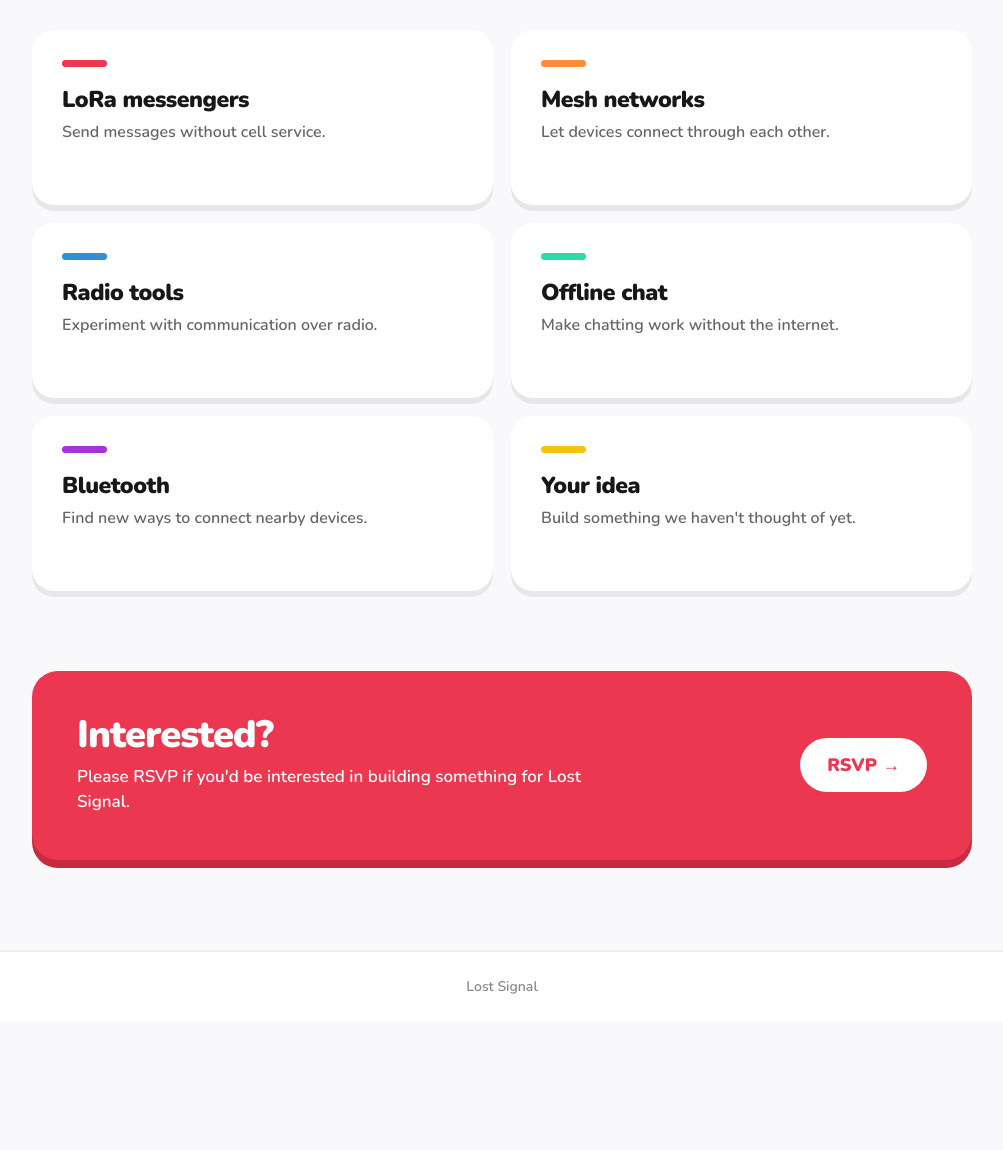
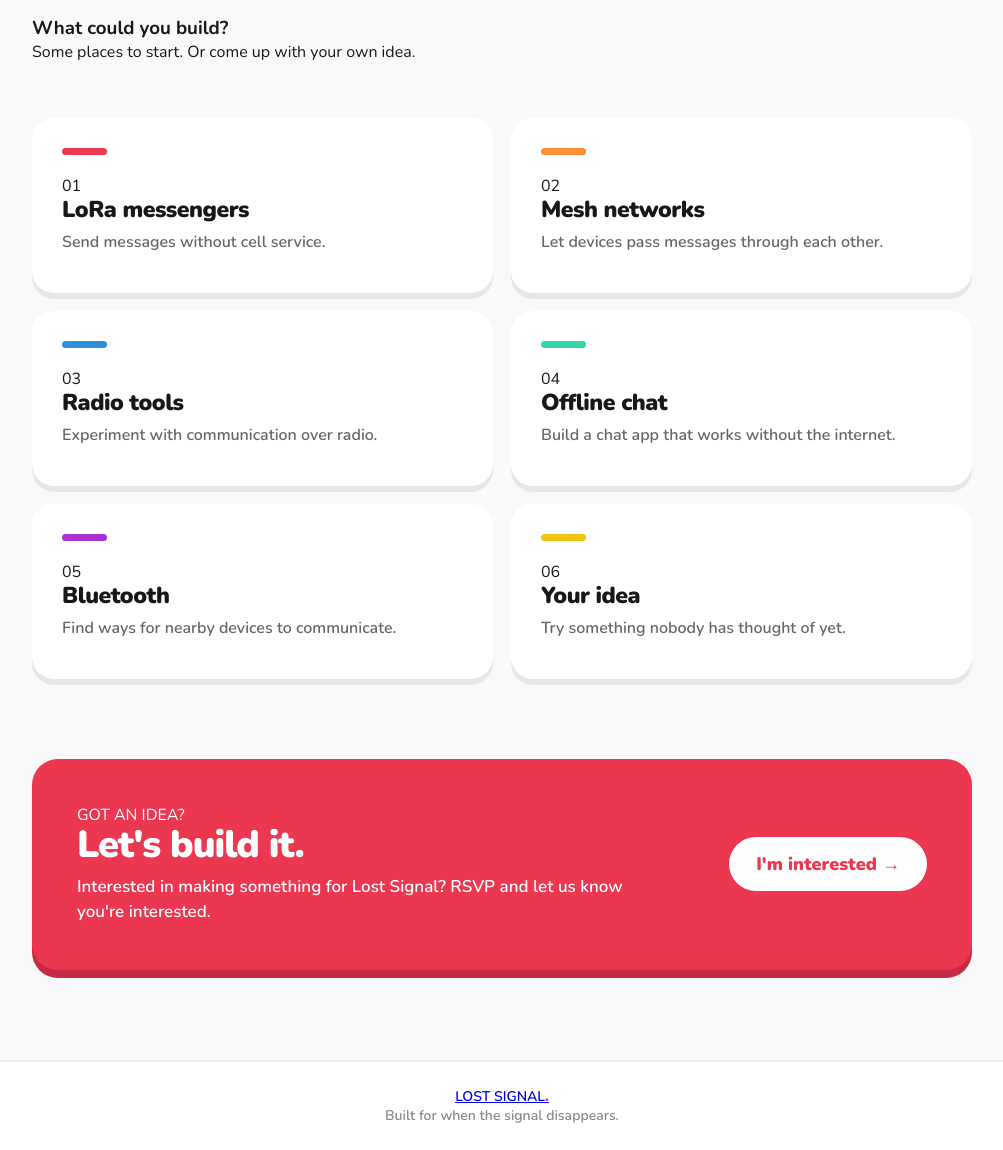
Before and after one commit to koditra/lost-signal, a plain HTML site: page index.html in a window 1280 px wide. Shown: the part 969-2119 px from the top of the page, without its empty margins (138-1141 px from the left). Before the commit the page ends 1990 px from the top, so only its background shows below. Drawn offline with nearby package versions, Linux system fonts and the light colour scheme.

Commit message:
Enhance index.html with meta tags and content updates
Added meta tags for theme color and description, updated title, and improved navigation and content structure.

```diff
--- a/index.html
+++ b/index.html
@@ -3,47 +3,64 @@
 <head>
     <meta charset="UTF-8">
     <meta name="viewport" content="width=device-width, initial-scale=1.0">
+    <meta name="theme-color" content="#080a09">
+    <meta name="description" content="Lost Signal is a Hack Club YSWS about building ways to communicate without the internet or cellular networks.">
 
-    <title>Lost Signal</title>
+    <title>Lost Signal | Hack Club</title>
 
+    <link rel="preconnect" href="https://fonts.googleapis.com">
+    <link rel="preconnect" href="https://fonts.gstatic.com" crossorigin>
+    <link href="https://fonts.googleapis.com/css2?family=Nunito:wght@400;600;700;800;900&display=swap" rel="stylesheet">
     <link rel="stylesheet" href="style.css">
 </head>
 
 <body>
+    <nav class="navbar">
+        <a class="nav-title" href="#" aria-label="Lost Signal home">
+            LOST SIGNAL<span>.</span>
+        </a>
 
-    <nav>
-        <div class="nav-title">LOST SIGNAL</div>
-
-        <a href="https://rsvp.hackclub.community/lost-signal">
-            RSVP
+        <a class="nav-rsvp" href="https://rsvp.hackclub.community/lost-signal">
+            RSVP <span aria-hidden="true">↗</span>
         </a>
     </nav>
 
     <main>
+        <section class="hero">
+            <div class="hero-grid" aria-hidden="true"></div>
 
-        <section class="hero">
             <div class="hero-content">
-
                 <div class="eyebrow">
+                    <span class="status-dot"></span>
                     A HACK CLUB YSWS
                 </div>
 
-                <h1 class="title" data-text="LOST SIGNAL">
-                    LOST SIGNAL
+                <h1 class="title">
+                    LOST<span class="title-accent">SIGNAL</span>
                 </h1>
 
                 <p class="hero-text">
                     What happens when the internet isn't there?
                 </p>
 
+                <a class="hero-link" href="#about">
+                    Find out <span aria-hidden="true">↓</span>
+                </a>
+            </div>
+
+            <div class="hero-bottom" aria-hidden="true">
+                <span>CONNECTION LOST</span>
+                <span>SEARCHING FOR SIGNAL...</span>
             </div>
         </section>
 
-
-        <section class="content">
+        <section class="content" id="about">
+            <div class="section-label">
+                <span>01</span> / THE IDEA
+            </div>
 
             <h2>
-                Stay connected.
+                Stay connected.<br>
                 <span>Even offline.</span>
             </h2>
 
@@ -57,71 +74,69 @@
                 usual ways of communicating aren't available.
             </p>
 
+            <div class="ideas-heading">
+                <h3>What could you build?</h3>
+                <p>Some places to start. Or come up with your own idea.</p>
+            </div>
 
             <div class="ideas">
-
-                <div class="idea red">
+                <article class="idea red">
+                    <span class="idea-number">01</span>
                     <h3>LoRa messengers</h3>
                     <p>Send messages without cell service.</p>
-                </div>
+                </article>
 
-                <div class="idea orange">
+                <article class="idea orange">
+                    <span class="idea-number">02</span>
                     <h3>Mesh networks</h3>
-                    <p>Let devices connect through each other.</p>
-                </div>
+                    <p>Let devices pass messages through each other.</p>
+                </article>
 
-                <div class="idea blue">
+                <article class="idea blue">
+                    <span class="idea-number">03</span>
                     <h3>Radio tools</h3>
                     <p>Experiment with communication over radio.</p>
-                </div>
+                </article>
 
-                <div class="idea green">
+                <article class="idea green">
+                    <span class="idea-number">04</span>
                     <h3>Offline chat</h3>
-                    <p>Make chatting work without the internet.</p>
-                </div>
+                    <p>Build a chat app that works without the internet.</p>
+                </article>
 
-                <div class="idea purple">
+                <article class="idea purple">
+                    <span class="idea-number">05</span>
                     <h3>Bluetooth</h3>
-                    <p>Find new ways to connect nearby devices.</p>
-                </div>
+                    <p>Find ways for nearby devices to communicate.</p>
+                </article>
 
-                <div class="idea yellow">
+                <article class="idea yellow">
+                    <span class="idea-number">06</span>
                     <h3>Your idea</h3>
-                    <p>Build something we haven't thought of yet.</p>
-                </div>
-
+                    <p>Try something nobody has thought of yet.</p>
+                </article>
             </div>
 
-
-            <section class="join">
-
-                <div>
-                    <h2>Interested?</h2>
-
+            <section class="join" id="join">
+                <div class="join-content">
+                    <span class="join-label">GOT AN IDEA?</span>
+                    <h2>Let's build it.</h2>
                     <p>
-                        Please RSVP if you'd be interested in building
-                        something for Lost Signal.
+                        Interested in making something for Lost Signal?
+                        RSVP and let us know you're interested.
                     </p>
                 </div>
 
-                <a
-                    class="rsvp"
-                    href="https://rsvp.hackclub.community/lost-signal"
-                    target="_blank"
-                >
-                    RSVP →
+                <a class="rsvp" href="https://rsvp.hackclub.community/lost-signal">
+                    I'm interested <span aria-hidden="true">→</span>
                 </a>
-
             </section>
-
         </section>
-
     </main>
 
-
     <footer>
-        Lost Signal
+        <a href="#" class="footer-title">LOST SIGNAL<span>.</span></a>
+        <p>Built for when the signal disappears.</p>
     </footer>
-
 </body>
 </html>
```
